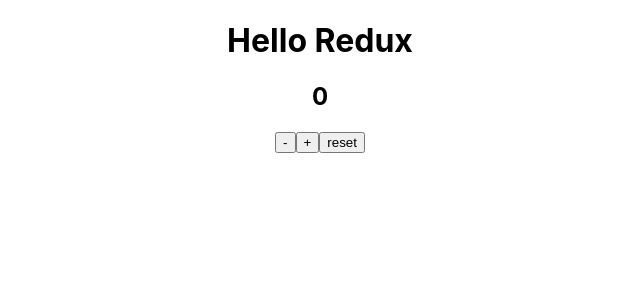
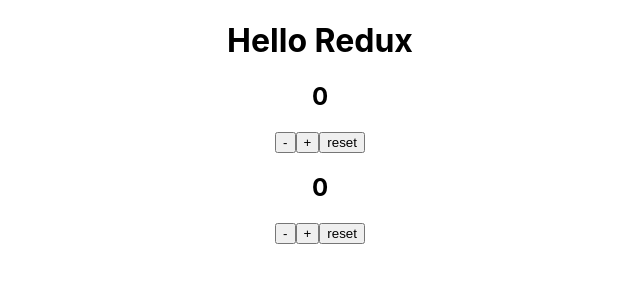
Before and after one commit to MichaelZolotov77/Nepom_redux_block-3, a React (Create React App) app: page / in a window 1280 px wide. Shown: the top 300 px of the page, without its empty margins (320-960 px from the left). Built offline with nearby package versions, Linux system fonts and the light colour scheme.

Commit message:
Кликер на react-redux

```diff
--- a/src/App.jsx
+++ b/src/App.jsx
@@ -1,19 +1,26 @@
+import { useSelector, useDispatch } from "react-redux";
+import { increment, decrement, reset } from "./store";
+
 function App() {
   return (
     <div className="App">
       <h1>Hello Redux</h1>
+      <Counter />
       <Counter />
     </div>
   );
 }
 
 const Counter = () => {
+  const count = useSelector((state) => state);
+  const dispatch = useDispatch();
+
   return (
     <div>
-      <h2>0</h2>
-      <button>-</button>
-      <button>+</button>
-      <button>reset</button>
+      <h2>{count}</h2>
+      <button onClick={() => dispatch(decrement)}>-</button>
+      <button onClick={() => dispatch(increment)}>+</button>
+      <button onClick={() => dispatch(reset)}>reset</button>
     </div>
   );
 };
--- a/src/index.js
+++ b/src/index.js
@@ -1,11 +1,13 @@
 import React from "react";
 import ReactDOM from "react-dom/client";
+import { Provider } from "react-redux";
+import { store } from "./store";
 import "./index.css";
 import App from "./App";
 
 const root = ReactDOM.createRoot(document.getElementById("root"));
 root.render(
-  <React.StrictMode>
+  <Provider store={store}>
     <App />
-  </React.StrictMode>
+  </Provider>
 );
--- a/src/store.js
+++ b/src/store.js
@@ -1,5 +1,6 @@
 import { legacy_createStore as createStore } from "redux";
 
+// reducer
 const counter = (state = 0, action) => {
   if (action.type === "INCREMENT") {
     return state + 1;
@@ -13,8 +14,10 @@
   return state;
 };
 
+// store
 export const store = createStore(counter);
 
+// actions
 export const increment = {
   type: "INCREMENT",
 };
```
